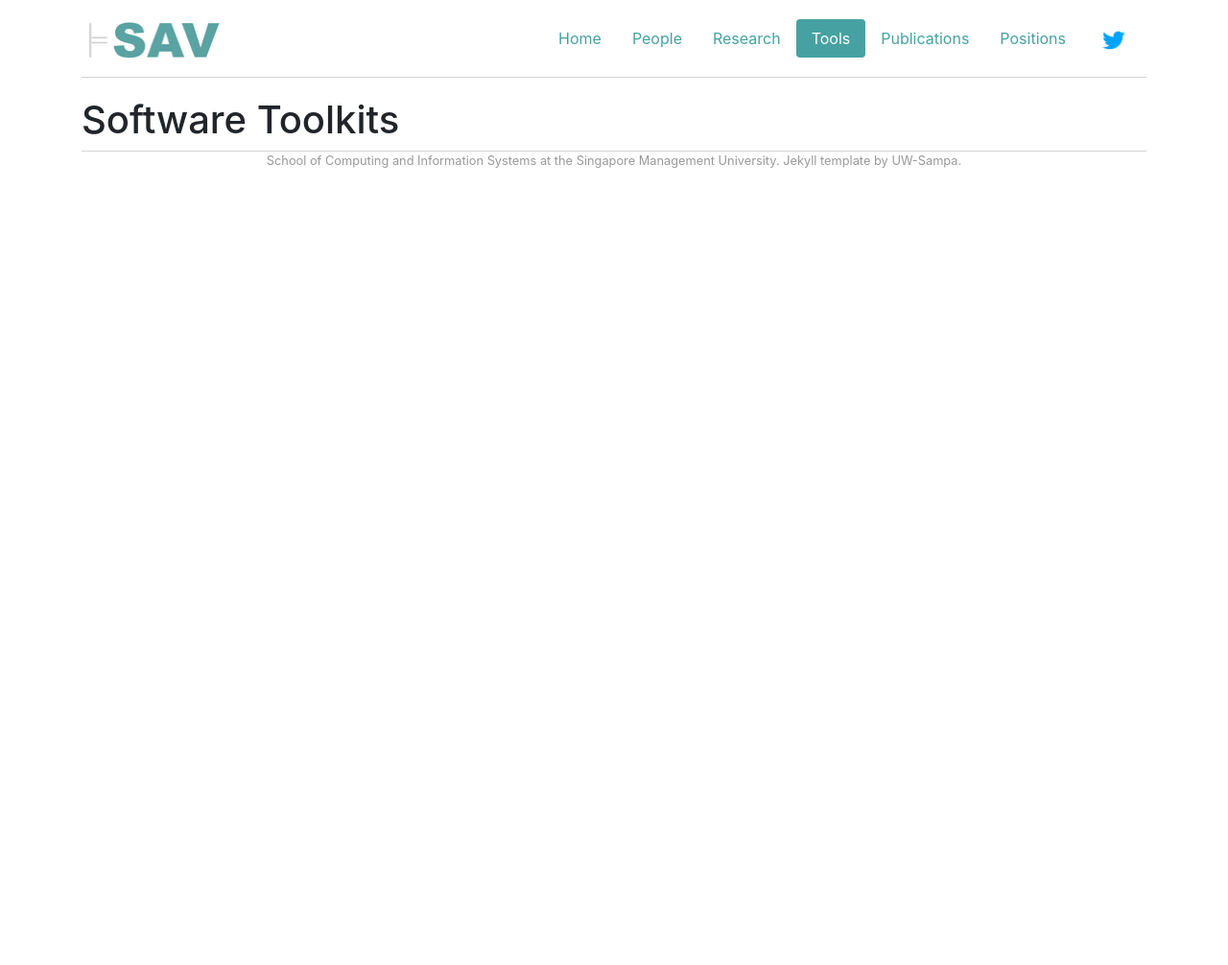
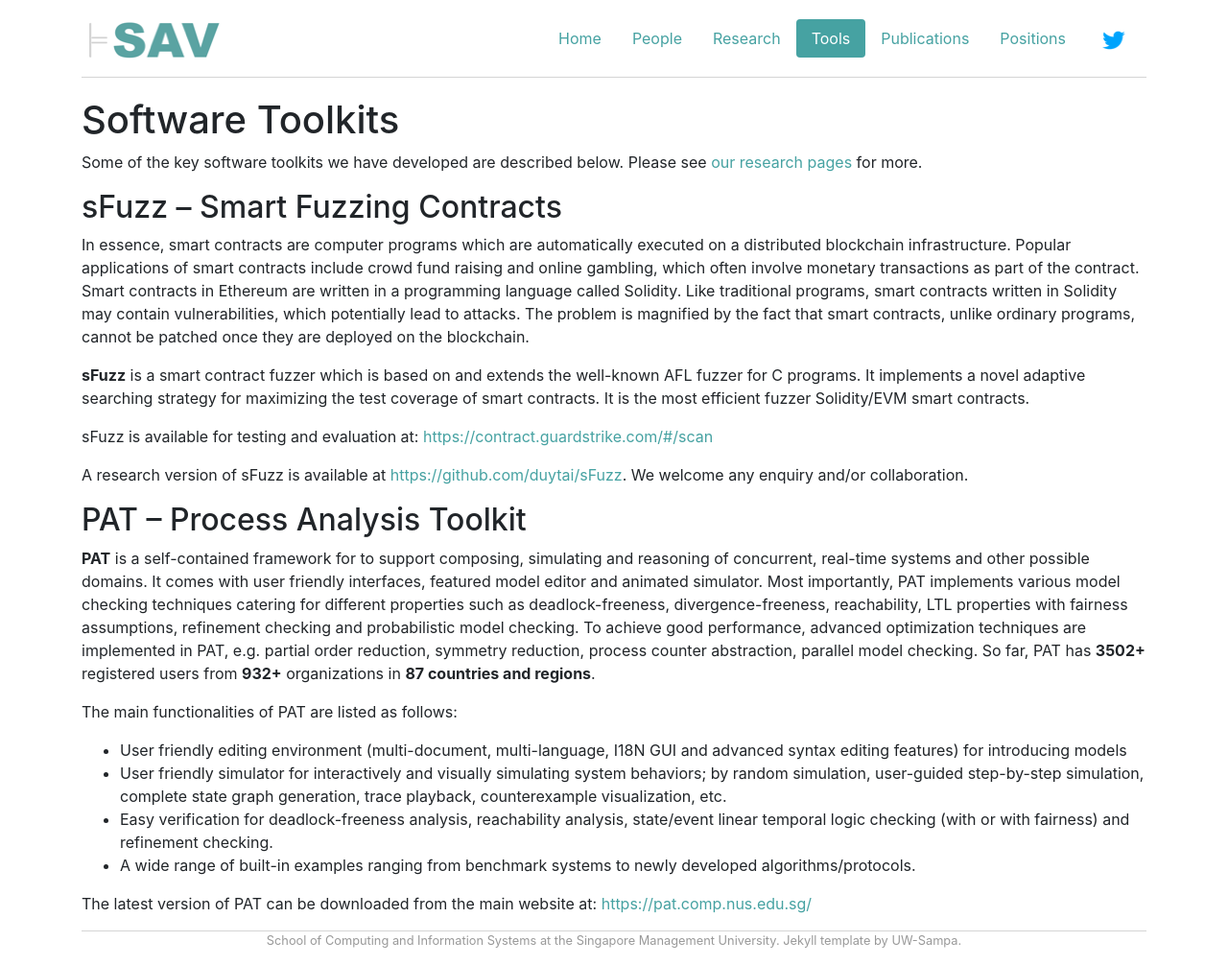
Before and after one commit to smallzjuer/sav-smu.github.io, a Jekyll site: the page built from software-toolkits.md, in a window 1280 px wide. Shown: the whole page at 96% size. Built offline with Jekyll 4.4.1, drawn with Linux system fonts in a browser that asks for light colours; before the commit the page ends 900 px from its top, so only the background shows below that.

```diff
--- a/software-toolkits.md
+++ b/software-toolkits.md
@@ -2,3 +2,28 @@
 layout: default
 title: Software Toolkits
 ---
+
+Some of the key software toolkits we have developed are described below. Please see [our research pages](/research.html) for more.
+
+## <a name="sfuzz"></a>sFuzz – Smart Fuzzing Contracts
+
+In essence, smart contracts are computer programs which are automatically executed on a distributed blockchain infrastructure. Popular applications of smart contracts include crowd fund raising and online gambling, which often involve monetary transactions as part of the contract. Smart contracts in Ethereum are written in a programming language called Solidity. Like traditional programs, smart contracts written in Solidity may contain vulnerabilities, which potentially lead to attacks. The problem is magnified by the fact that smart contracts, unlike ordinary programs, cannot be patched once they are deployed on the blockchain.
+
+**sFuzz** is a smart contract fuzzer which is based on and extends the well-known AFL fuzzer for C programs. It implements a novel adaptive searching strategy for maximizing the test coverage of smart contracts. It is the most efficient fuzzer Solidity/EVM smart contracts.
+
+sFuzz is available for testing and evaluation at: [https://contract.guardstrike.com/#/scan](https://contract.guardstrike.com/#/scan)
+
+A research version of sFuzz is available at [https://github.com/duytai/sFuzz](https://github.com/duytai/sFuzz). We welcome any enquiry and/or collaboration.
+
+## <a name="pat"></a>PAT – Process Analysis Toolkit
+
+**PAT** is a self-contained framework for to support composing, simulating and reasoning of concurrent, real-time systems and other possible domains. It comes with user friendly interfaces, featured model editor and animated simulator. Most importantly, PAT implements various model checking techniques catering for different properties such as deadlock-freeness, divergence-freeness, reachability, LTL properties with fairness assumptions, refinement checking and probabilistic model checking. To achieve good performance, advanced optimization techniques are implemented in PAT, e.g. partial order reduction, symmetry reduction, process counter abstraction, parallel model checking. So far, PAT has **3502+** registered users from **932+** organizations in **87 countries and regions**.
+
+The main functionalities of PAT are listed as follows:
+
+- User friendly editing environment (multi-document, multi-language, I18N GUI and advanced syntax editing features) for introducing models
+- User friendly simulator for interactively and visually simulating system behaviors; by random simulation, user-guided step-by-step simulation, complete state graph generation, trace playback, counterexample visualization, etc.
+- Easy verification for deadlock-freeness analysis, reachability analysis, state/event linear temporal logic checking (with or with fairness) and refinement checking.
+- A wide range of built-in examples ranging from benchmark systems to newly developed algorithms/protocols.
+
+The latest version of PAT can be downloaded from the main website at: [https://pat.comp.nus.edu.sg/](https://pat.comp.nus.edu.sg/)
```
Also changed, not shown: _projects/pat-model-checker.md (+1 -1 lines), _projects/smart-contracts.md (+2 -2 lines), supplementary-material/sfuzz.html (deleted, +0 -19 lines).
